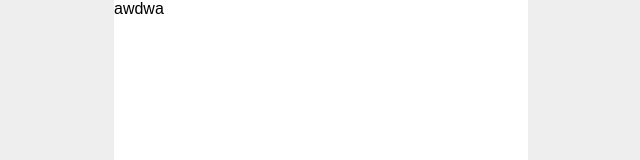
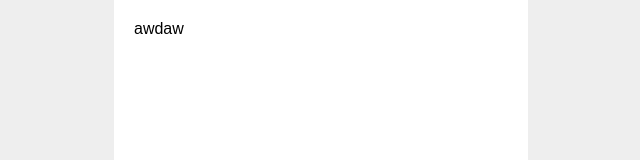
Before and after one commit to derrysukrie/poke-app-gql, a React (Create React App) app: page / in a window 1280 px wide. Shown: the top 160 px of the page, without its empty margins (319-959 px from the left). Built offline with nearby package versions, Linux system fonts and the light colour scheme.

Commit message:
ccontainer styled

```diff
--- a/src/pages/homepage/homepage.tsx
+++ b/src/pages/homepage/homepage.tsx
@@ -1,5 +1,7 @@
+import Container from 'styled/container';
+
 function Homepage() {
-  return <div>awdwa</div>;
+  return <Container>awdaw</Container>;
 }
 
 export default Homepage;
--- /dev/null
+++ b/src/styled/container/container.tsx
@@ -0,0 +1,16 @@
+import styled from '@emotion/styled';
+import React from 'react';
+
+const ContainerStyled = styled.div`
+  padding: 20px;
+`;
+
+type ContainerProps = {
+  children: React.ReactNode;
+};
+
+const Container = (props: ContainerProps) => (
+  <ContainerStyled>{props.children}</ContainerStyled>
+);
+
+export default Container;
--- /dev/null
+++ b/src/styled/container/index.ts
@@ -0,0 +1 @@
+export { default } from './container';
```
